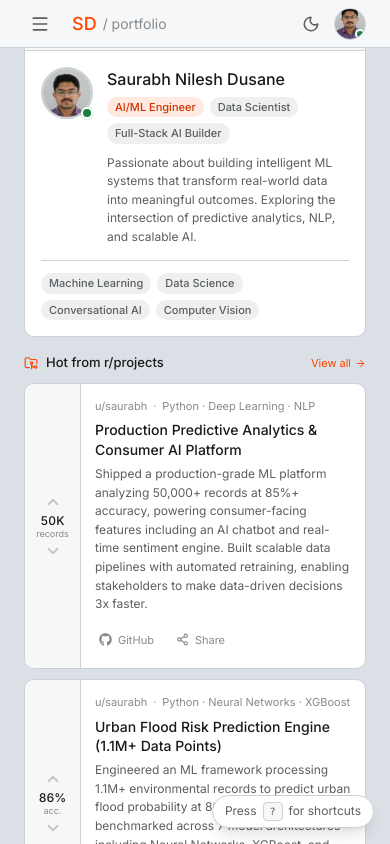
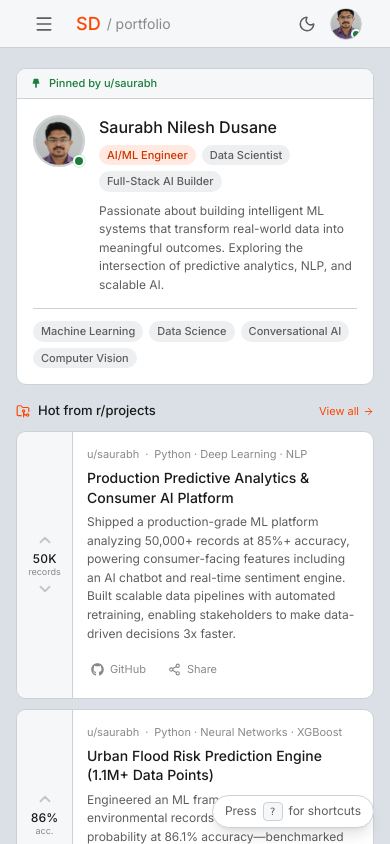
Before and after one commit to SaurabhDusane/portfolio-website, a Next.js app: page / in a window 390 px wide. Shown: the top 844 px of the page. Built offline with nearby package versions, Linux system fonts and the light colour scheme.

Commit message:
Layout: flex shell with wide feed (max 820px), no dead space, 28px edge padding

```diff
--- a/app/globals.css
+++ b/app/globals.css
@@ -87,20 +87,33 @@
   transition: background-color 0.2s, color 0.2s;
 }
 
-/* ── Layout grid ────────────────────────────────────────────────────────── */
-.layout-grid {
-  display: grid;
-  grid-template-columns: 200px minmax(0, 1fr) 280px;
+/* ── App shell (flex) ───────────────────────────────────────────────────── */
+.app-shell {
+  display: flex;
   gap: 24px;
+  padding: 64px 28px 16px;   /* top accounts for fixed topbar */
+  align-items: flex-start;
+  width: 100%;
+  min-height: 100vh;
+}
+.feed-col {
+  flex: 1 1 auto;
+  max-width: 820px;
+  min-width: 0;
+  padding: 8px 0;
 }
 @media (max-width: 1099px) {
-  .layout-grid {
-    grid-template-columns: 200px minmax(0, 1fr);
+  .app-shell {
+    /* Drop right sidebar via hidden class; feed still fills */
   }
 }
 @media (max-width: 767px) {
-  .layout-grid {
-    grid-template-columns: 1fr;
+  .app-shell {
+    padding: 60px 16px 16px;
+    gap: 0;
+  }
+  .feed-col {
+    max-width: 100%;
   }
 }
 
--- a/components/LeftSidebar.tsx
+++ b/components/LeftSidebar.tsx
@@ -31,10 +31,10 @@
           open ? "translate-x-0" : "-translate-x-full"
         }`}
         style={{
-          width: 200,
+          width: 240,
+          left: 0,
           background: "var(--surface)",
           borderRight: "1px solid var(--border)",
-          left: "max(0px, calc((100vw - 1200px) / 2))",
         }}
       >
         <nav className="flex flex-col gap-0.5" aria-label="Main navigation">
--- a/components/ShellLayout.tsx
+++ b/components/ShellLayout.tsx
@@ -14,21 +14,19 @@
       <TopBar onMenuToggle={() => setMenuOpen(!menuOpen)} menuOpen={menuOpen} />
       <LeftSidebar open={menuOpen} onClose={() => setMenuOpen(false)} />
 
-      {/* Centered 3-column container */}
-      <div className="pt-12" style={{ maxWidth: 1200, margin: "0 auto", padding: "0 24px" }}>
-        <div className="layout-grid">
-          {/* Left spacer — matches sidebar width so feed centers */}
-          <div className="hidden md:block" />
+      {/* Flex shell: nav + feed + profile */}
+      <div className="app-shell">
+        {/* Left spacer — matches the fixed sidebar width on md+ */}
+        <div className="hidden md:block" style={{ flex: "0 0 240px" }} />
 
-          {/* Feed */}
-          <main className="min-w-0 py-5">
-            {children}
-          </main>
+        {/* Feed — grows to fill, capped for readability */}
+        <main className="feed-col">
+          {children}
+        </main>
 
-          {/* Right sidebar — inline in grid on xl */}
-          <div className="hidden lg:block">
-            <RightSidebar />
-          </div>
+        {/* Right sidebar */}
+        <div className="hidden lg:block" style={{ flex: "0 0 300px", position: "sticky", top: 64, alignSelf: "flex-start" }}>
+          <RightSidebar />
         </div>
       </div>
 
--- a/components/TopBar.tsx
+++ b/components/TopBar.tsx
@@ -19,7 +19,7 @@
     >
       <div
         className="h-full flex items-center gap-4"
-        style={{ maxWidth: 1200, margin: "0 auto", padding: "0 24px" }}
+        style={{ padding: "0 28px" }}
       >
         <button
           onClick={onMenuToggle}
```
